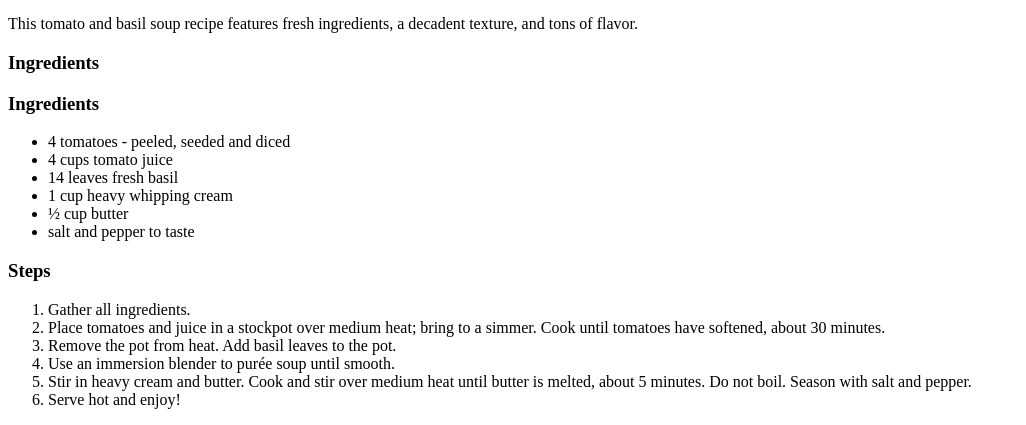
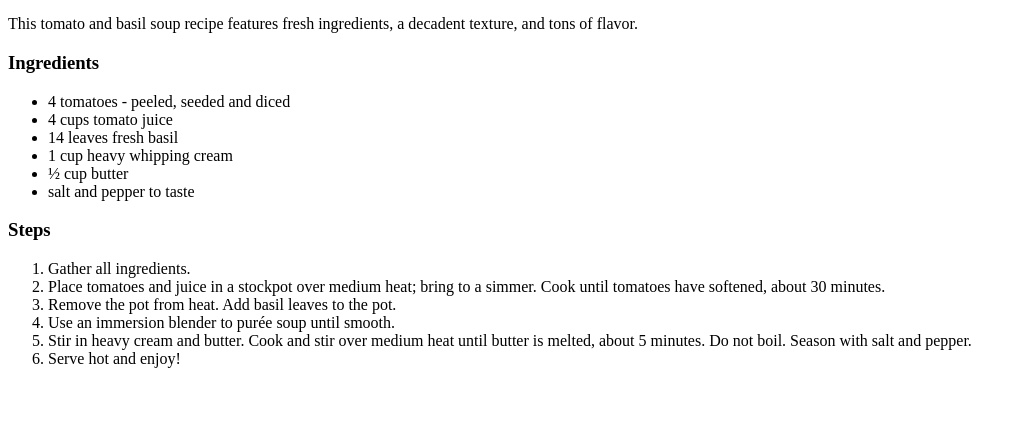
Before and after one commit to kubais/odin-recipes, a plain HTML site: page recipes/tomato-soup.html in a window 1280 px wide. Shown: the part 428-853 px from the top of the page, without its empty margins (0-1026 px from the left). After the commit the page ends 812 px from the top, so only its background shows below. Drawn offline with Linux system fonts and the light colour scheme.

```diff
--- a/recipes/tomato-soup.html
+++ b/recipes/tomato-soup.html
@@ -10,8 +10,7 @@
     <img src="https://www.allrecipes.com/thmb/OxtmbaKCzZPc6iorz1ru5KKsaLw=/1500x0/filters:no_upscale():max_bytes(150000):strip_icc():format(webp)/13113-rich-and-creamy-tomato-basil-soup-DDMFS-4x3-e7bc78ff4c6b4f999f9e178d97466e6f.jpg" width=400 alt="Tomato soup">
     <h3>Description</h3>
     <p>This tomato and basil soup recipe features fresh ingredients, a decadent texture, and tons of flavor.</p>
-    <h3>Ingredients</h3>
-    <h3>Ingredients</h3>
+        <h3>Ingredients</h3>
     <ul>
         <li>4 tomatoes - peeled, seeded and diced</li>
         <li>4 cups tomato juice</li>
```
